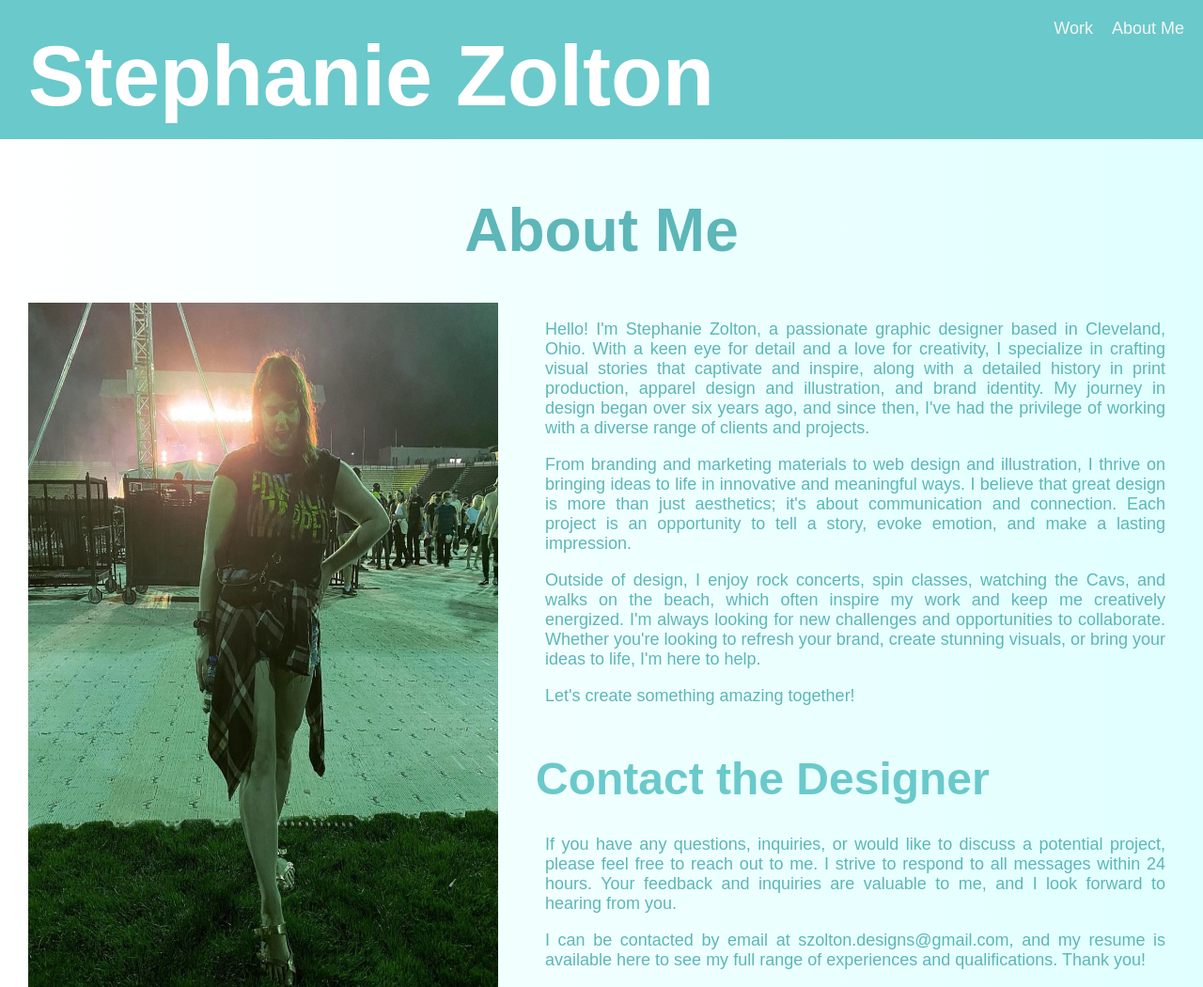
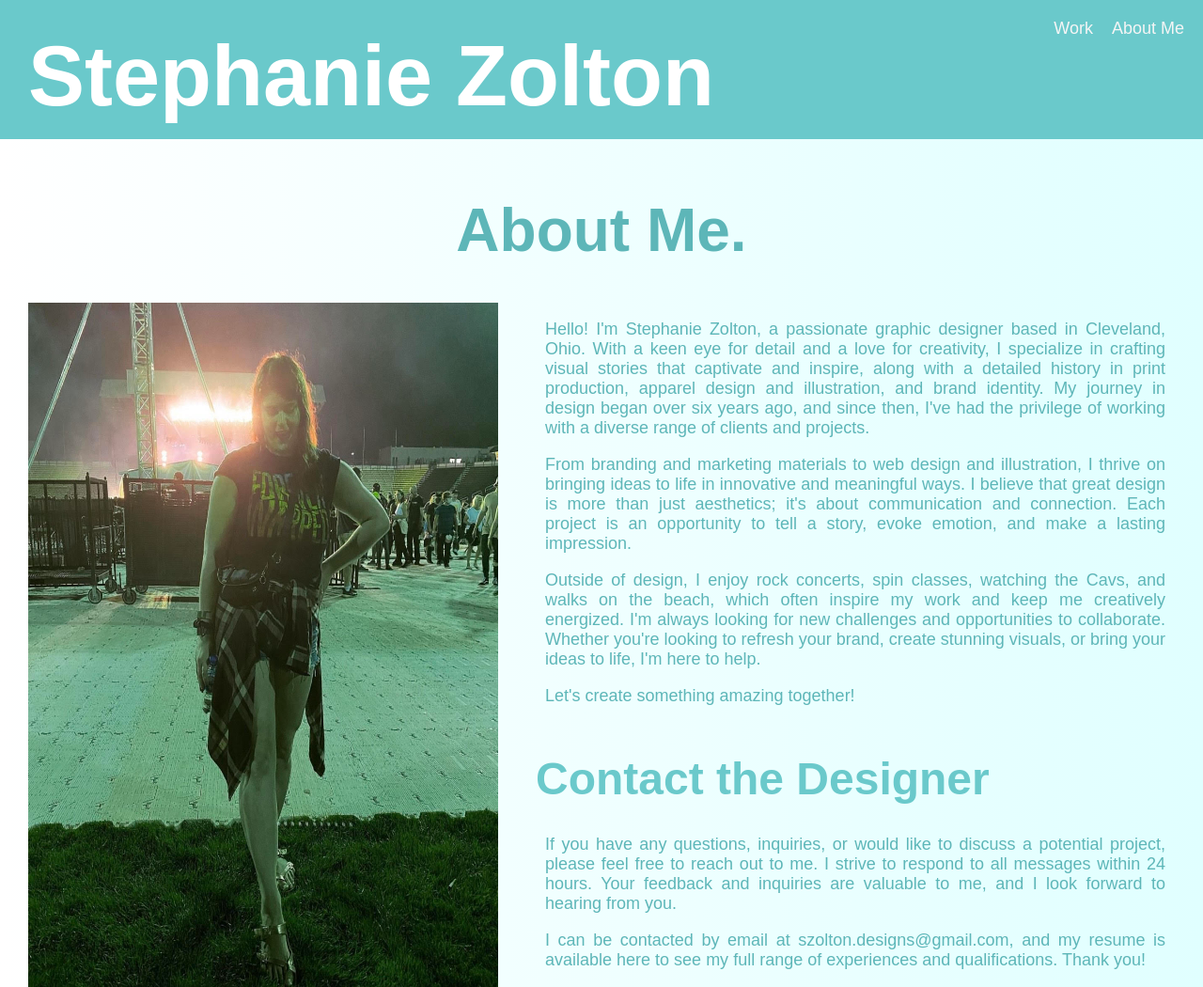
Before and after one commit to szolton/02-challenge-week2, a plain HTML site: page about.html in a window 1280 px wide. Shown: the top 1050 px of the page at 94% size. Drawn offline with Linux system fonts and the light colour scheme.

Commit message:
updated text

```diff
--- a/about.html
+++ b/about.html
@@ -20,7 +20,7 @@
         </header>
 
         <main class="about">
-            <h1 class="typewriter">About Me</h1>
+            <h1 class="typewriter">About Me.</h1>
             <div class="selfie">
                     <img src="./assets/images/about-me.jpeg" alt="picture of Stephanie">
 
```
